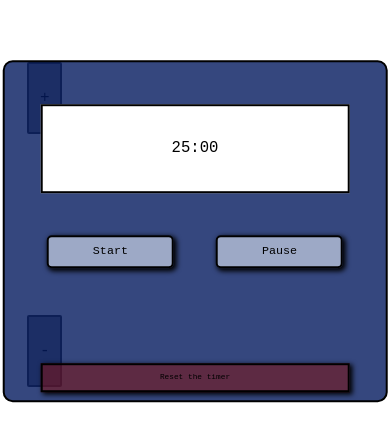
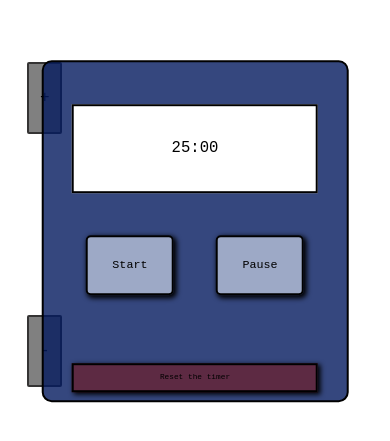
Before and after one commit to SamuelCallWind/Pomodoro_app, a plain HTML site: page index.html in a window 390 px wide. Shown: the part 191-632 px from the top of the page. Drawn offline with Linux system fonts and the light colour scheme.

Commit message:
More responsive when the window gets very small

```diff
--- a/index.html
+++ b/index.html
@@ -8,6 +8,7 @@
     <title>Pomodoro page</title>
 </head>
 <body>
+    <div class="everything">
         <div class="buttonPlus">+</div>
         <div class="buttonMinus">-</div>
         <div class="box">
@@ -18,6 +19,7 @@
             </div>
             <div class="reset">Reset the timer</div>
         </div>
+    </div>
     <audio id="alert" src="./sounds/water_drop.mp3" preload="auto"></audio>
     <script src="./script.js"></script>
 
--- a/styles.css
+++ b/styles.css
@@ -1,5 +1,5 @@
 body {
-    display: flex;
+    display: inline-block;
 }
 
 .box {
@@ -9,6 +9,7 @@
     transform: translate(-50%, -50%);
     height: 40vh;
     width: 1fr;
+    min-width: 60vw;
     background-color: rgba(4, 27, 95, 0.803);
     border: solid black 2px;
     border-radius: 10px;
@@ -22,9 +23,9 @@
 }
 
 .buttonOne, .buttonTwo {
-    height: 6vw;
-    width: 30vw;
-    max-width: 200px;
+    height: 6vh;
+    width: 20vw;
+    max-width: 400px;
     max-height: 60px;
     background-color: rgba(240, 248, 255, 0.557);
     border: solid 2px black;
@@ -78,7 +79,6 @@
     display: flex;
     justify-content: center;
     align-items: center;
-    height: auto;
     width: 80%;
     min-width: 75px;
     min-height: 25px;
```
Also changed, not shown: 1 other file. Lines whose indentation alone changed are shown as unchanged.
